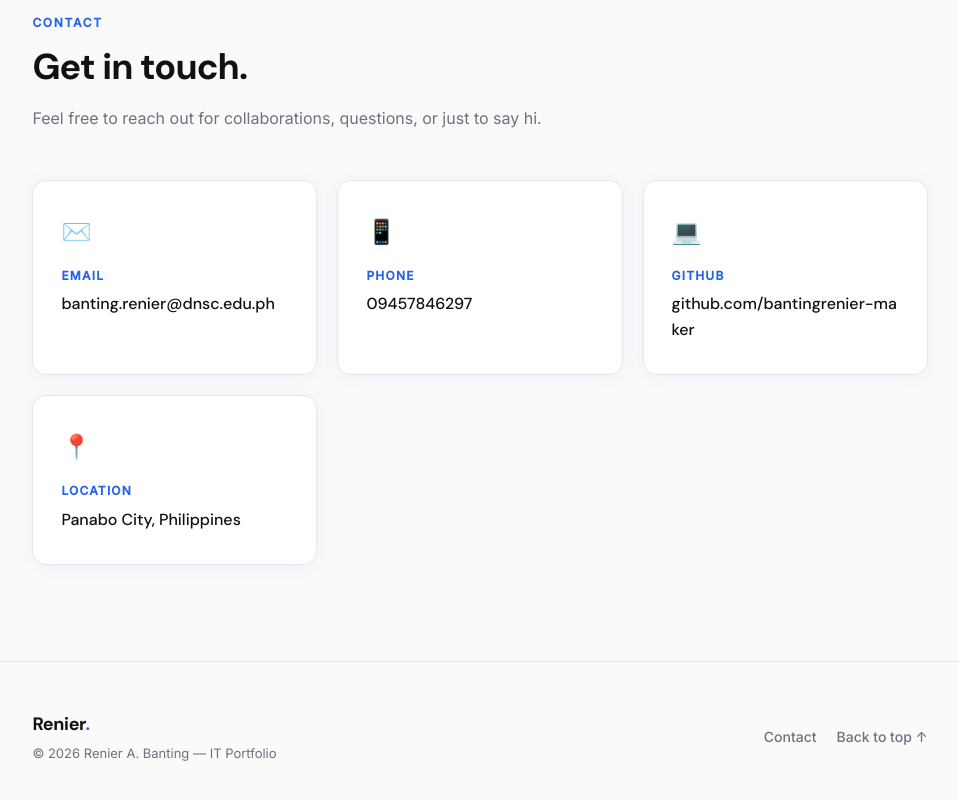
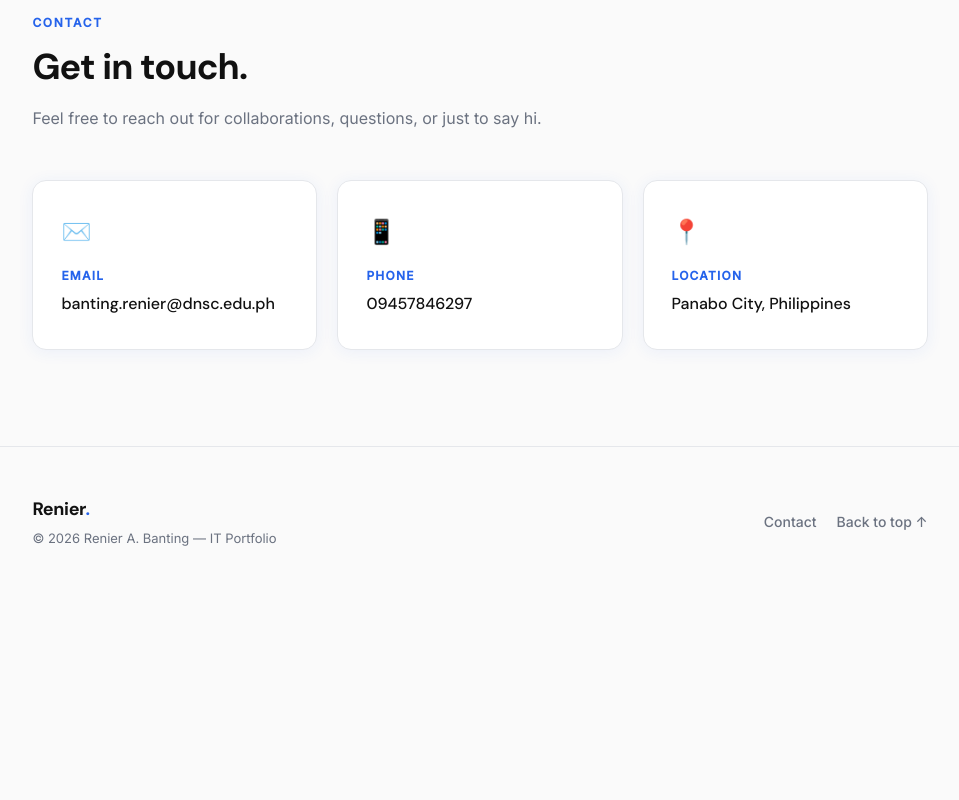
Before and after one commit to bantingrenier-maker/bantingrenier-maker, a plain HTML site: page index.html in a window 1280 px wide. Shown: the part 3458-4258 px from the top of the page, without its empty margins (160-1119 px from the left). After the commit the page ends 4054 px from the top, so only its background shows below. Drawn offline with Linux system fonts and the light colour scheme.

Commit message:
Remove GitHub contact card from index.html
Removed GitHub contact information from the contact section.

```diff
--- a/index.html
+++ b/index.html
@@ -252,16 +252,6 @@
     <div class="contact-grid fade-up">
       <div class="contact-card"><div class="contact-icon">✉️</div><div class="contact-label">Email</div><a class="contact-value" href="mailto:banting.renier@dnsc.edu.ph">banting.renier@dnsc.edu.ph</a></div>
       <div class="contact-card"><div class="contact-icon">📱</div><div class="contact-label">Phone</div><a class="contact-value" href="tel:+639457846297">09457846297</a></div>
-      <div class="contact-card">
-    <div class="contact-icon">💻</div>
-    <div class="contact-label">GitHub</div>
-    <a class="contact-value"
-       href="https://github.com/bantingrenier-maker"
-       target="_blank"
-       rel="noopener noreferrer">
-       github.com/bantingrenier-maker
-    </a>
-</div>
       <div class="contact-card"><div class="contact-icon">📍</div><div class="contact-label">Location</div><span class="contact-value">Panabo City, Philippines</span></div>
     </div>
   </section>
```
